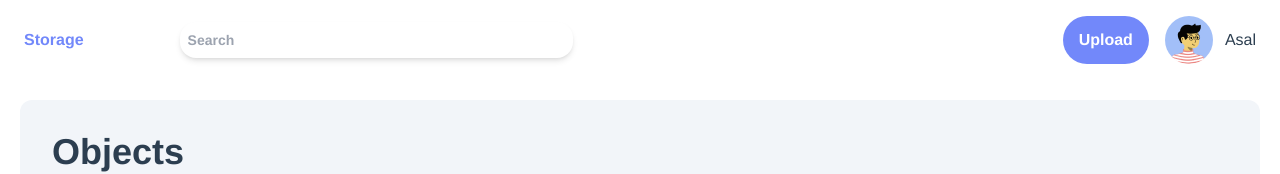
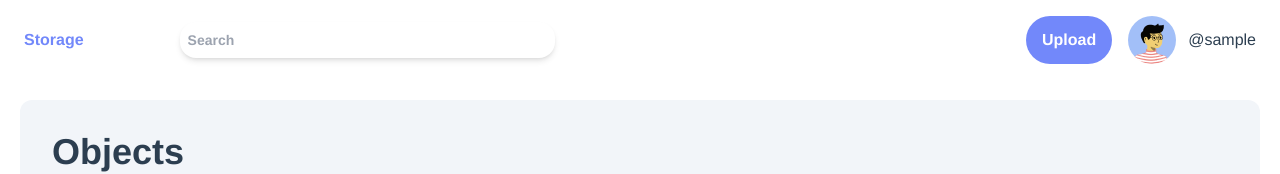
Before and after one commit to liAmirali/UIWeb-final-project-front, a Vue app: page / in a window 1280 px wide. Shown: the top 174 px of the page. Built offline with nearby package versions, Linux system fonts and the light colour scheme; no server answers; sample sign-in values are in the browser's storage.

Commit message:
Show user's username on header

```diff
--- a/src/App.vue
+++ b/src/App.vue
@@ -18,8 +18,9 @@ export default {
       } else {
         fetcher
           .post("/auth/verify/", { token: accessToken })
-          .then(() => {
+          .then((res) => {
             // Handle success
+            localStorage.setItem("user", JSON.stringify(res.data.user));
             this.$router.push("/");
           })
           .catch((error) => {
--- a/src/components/common/AppAvatar.vue
+++ b/src/components/common/AppAvatar.vue
@@ -1,7 +1,7 @@
 <template>
   <div class="flex justify-between items-center gap-x-3">
     <img class="w-12 h-12 rounded-full" :src="pictureUrl" alt="" />
-    <p>{{ name }}</p>
+    <p v-if="name">@{{ name }}</p>
   </div>
 </template>
 
--- a/src/components/modules/objects/TheHeader.vue
+++ b/src/components/modules/objects/TheHeader.vue
@@ -25,7 +25,7 @@ export default {
   data() {
     return {
       user: {
-        name: "Asal",
+        name: "",
         pictureUrl: "http://localhost:8080/Avatar.png",
       },
     };
@@ -64,6 +64,12 @@ export default {
           console.error(error);
         });
     },
+    setName() {
+      this.user.name = JSON.parse(localStorage.getItem("user")).username;
+    },
+  },
+  mounted() {
+    this.setName();
   },
 };
 </script>
```
